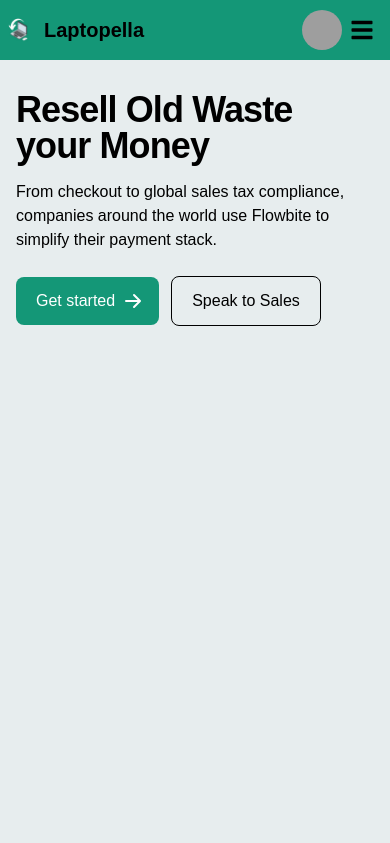
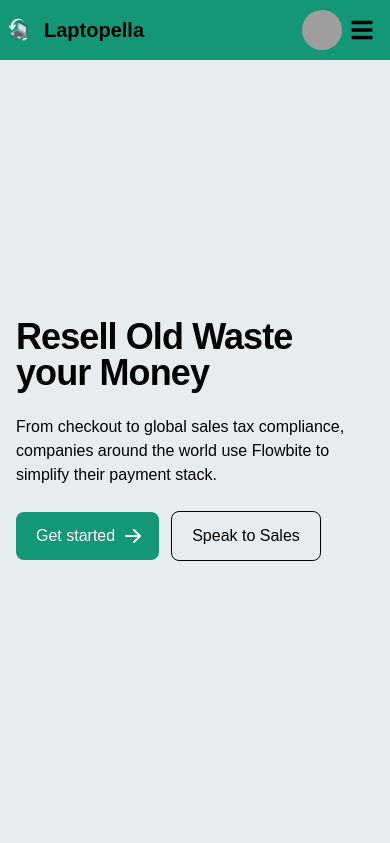
Before and after one commit to coddermoon/laptopella-client, a React (Create React App) app: page / in a window 390 px wide. Shown: the top 843 px of the page. Built offline with nearby package versions, Linux system fonts and the light colour scheme; grey boxes are pictures that could not be loaded.

Commit message:
branding part totally done

```diff
--- a/src/pages/Homepage/Hero/Hero.js
+++ b/src/pages/Homepage/Hero/Hero.js
@@ -1,13 +1,14 @@
 import React from 'react';
 import { Link } from 'react-router-dom';
+import macbook from '../../../assets/image/macbook.png'
 
 const Hero = () => {
     return (
         <div>
-            <section className="bg-white dark:bg-gray-900 h-[90vh]">
+            <section className="bg-white dark:bg-gray-900 h-[90vh] flex items-center">
     <div className="grid max-w-screen-xl  px-4 py-8 mx-auto lg:gap-8 xl:gap-0 lg:py-16 lg:grid-cols-12">
         <div className="mr-auto place-self-center lg:col-span-7">
-            <h1 className="max-w-2xl mb-4 text-4xl font-extrabold tracking-tight leading-none md:text-5xl xl:text-6xl dark:text-white">Resell Old Waste your Money</h1>
+            <h1 className="max-w-2xl mb-4 text-4xl font-extrabold tracking-tight leading-none md:text-5xl xl:text-6xl dark:text-white mb-6">Resell Old Waste your Money</h1>
             <p className="max-w-2xl mb-6 font-light text-gray-500 lg:mb-8 md:text-lg lg:text-xl dark:text-gray-400">From checkout to global sales tax compliance, companies around the world use Flowbite to simplify their payment stack.</p>
             <Link href="#" className="inline-flex items-center justify-center px-5 py-3 mr-3 text-base font-medium text-center text-[#fff] rounded-lg bg-primary hover:bg-primary-800 focus:ring-4 focus:ring-primary-300 dark:focus:ring-primary-900">
                 Get started
@@ -18,7 +19,7 @@ const Hero = () => {
             </Link>
         </div>
         <div className="hidden lg:mt-0 lg:col-span-5 lg:flex">
-            <img src="https://flowbite.s3.amazonaws.com/blocks/marketing-ui/hero/phone-mockup.png" alt="mockup"/>
+            <img src={macbook} alt="mockup"/>
         </div>
     </div>
 </section>
```
Also changed, not shown: src/assets/image/macbook.png (added).
